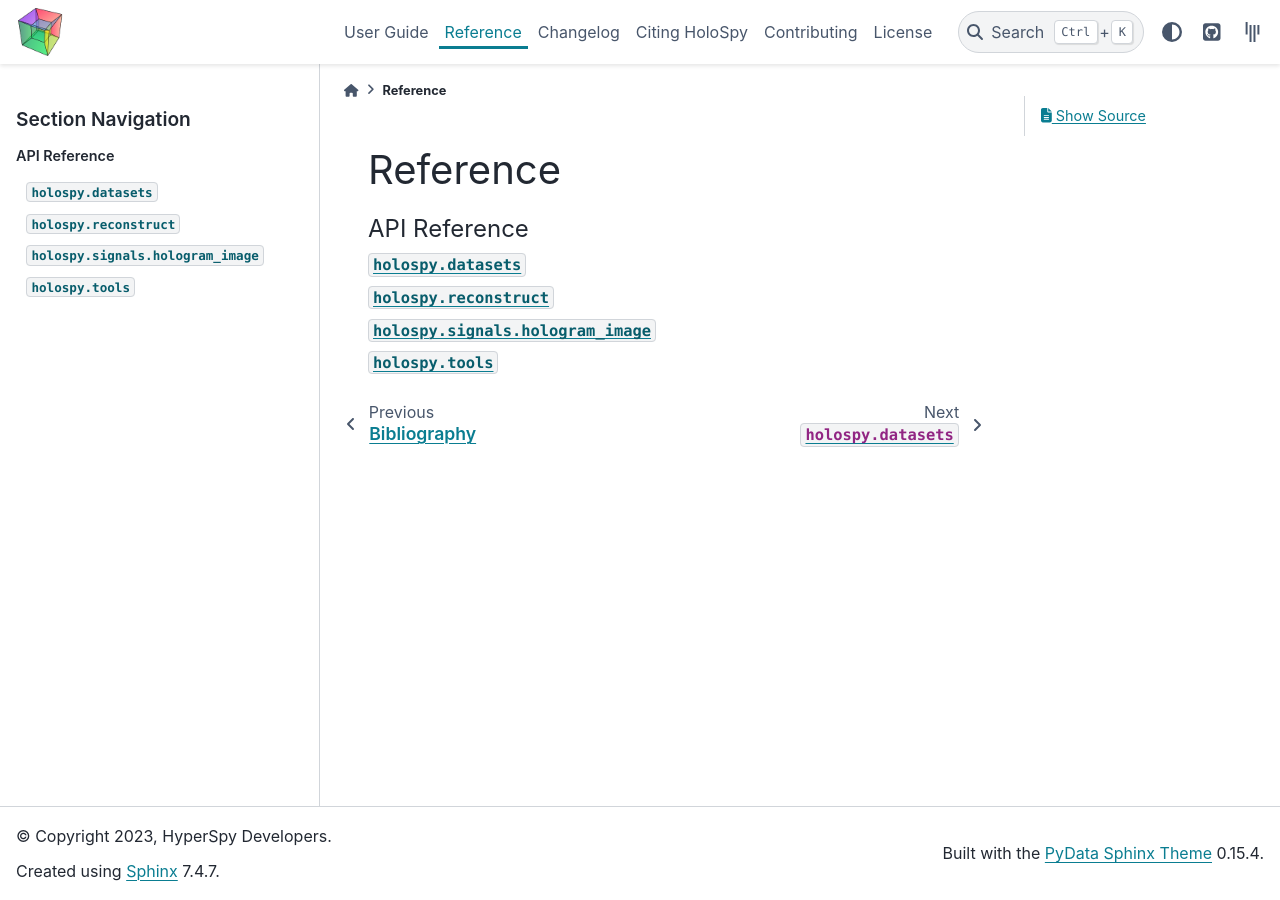
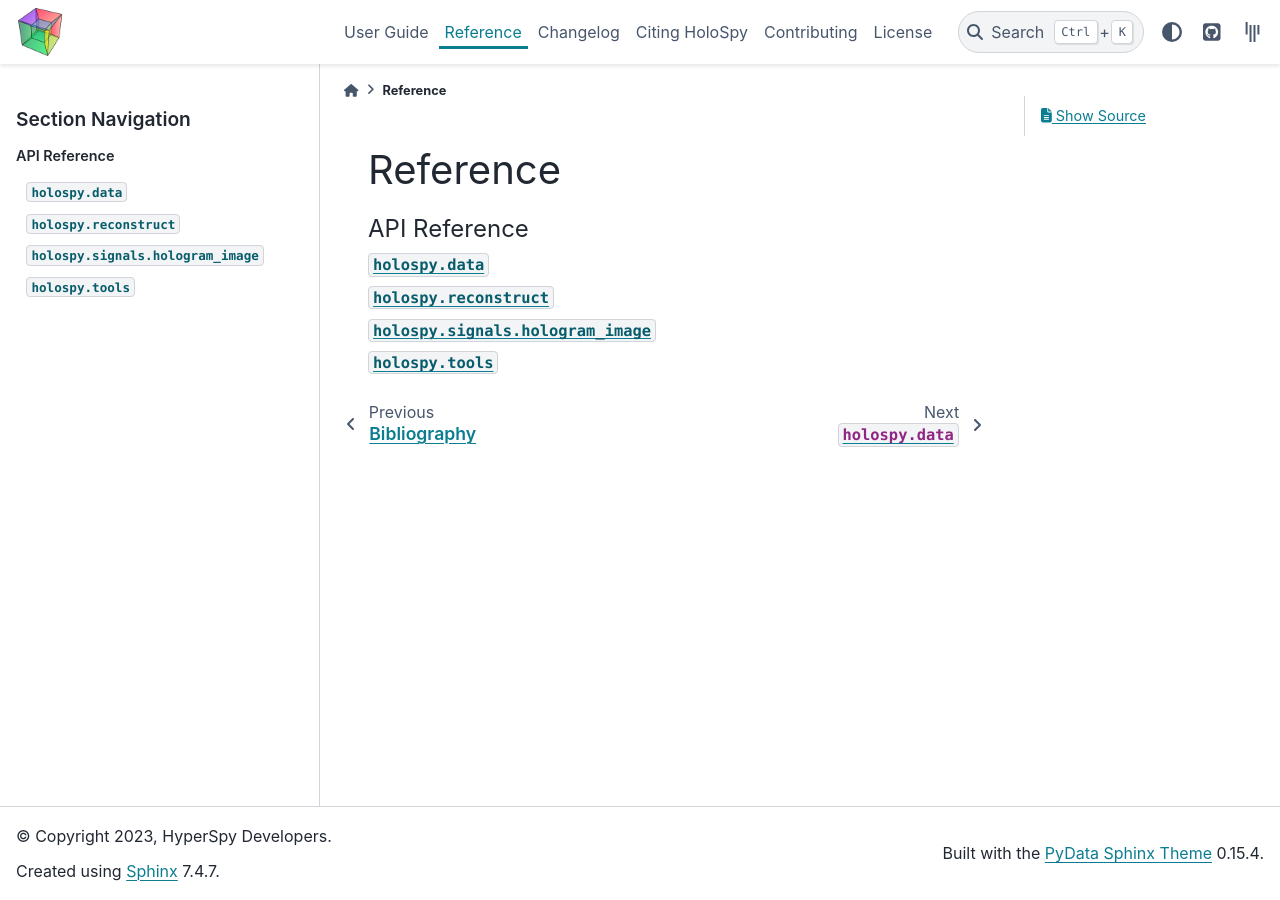
Before and after one commit to hyperspy/holospy, a Sphinx documentation site: the page built from doc/api/index.rst, in a window 1280 px wide. Built offline with Sphinx 7.4.7 and the PyData theme 0.15.4, drawn with Linux system fonts in a browser that asks for light colours; the version number could not be read and is left out.

Commit message:
Fix API reference

```diff
--- /dev/null
+++ b/doc/api/data.rst
@@ -0,0 +1,5 @@
+:mod:`holospy.data`
+-------------------
+
+.. automodule:: holospy.data
+   :members:
--- a/doc/api/datasets.rst
+++ /dev/null
@@ -1,5 +0,0 @@
-:mod:`holospy.datasets`
------------------------
-
-.. automodule:: holospy.datasets
-   :members:
--- a/doc/api/index.rst
+++ b/doc/api/index.rst
@@ -8,7 +8,7 @@ Reference
    :caption: API Reference
    :maxdepth: 2
 
-   datasets
+   data
    reconstruct
    signals
    tools
```
